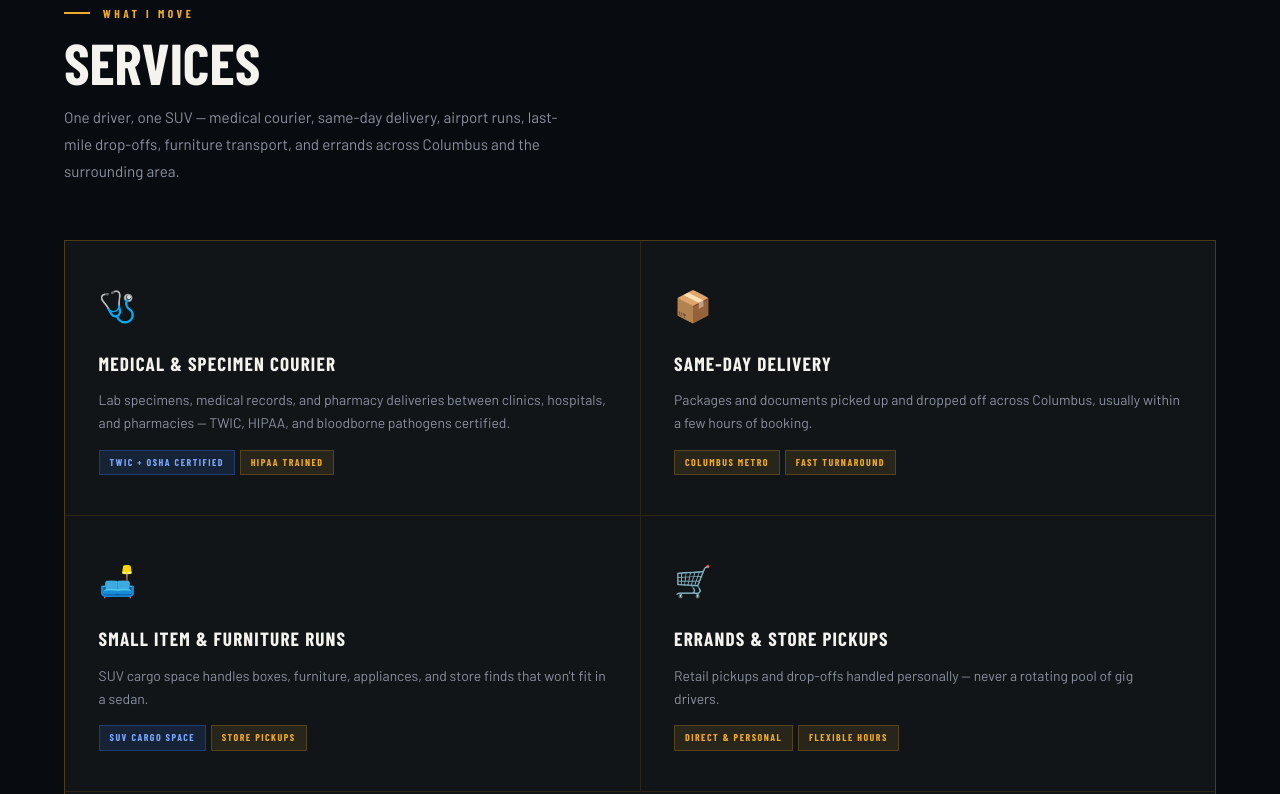
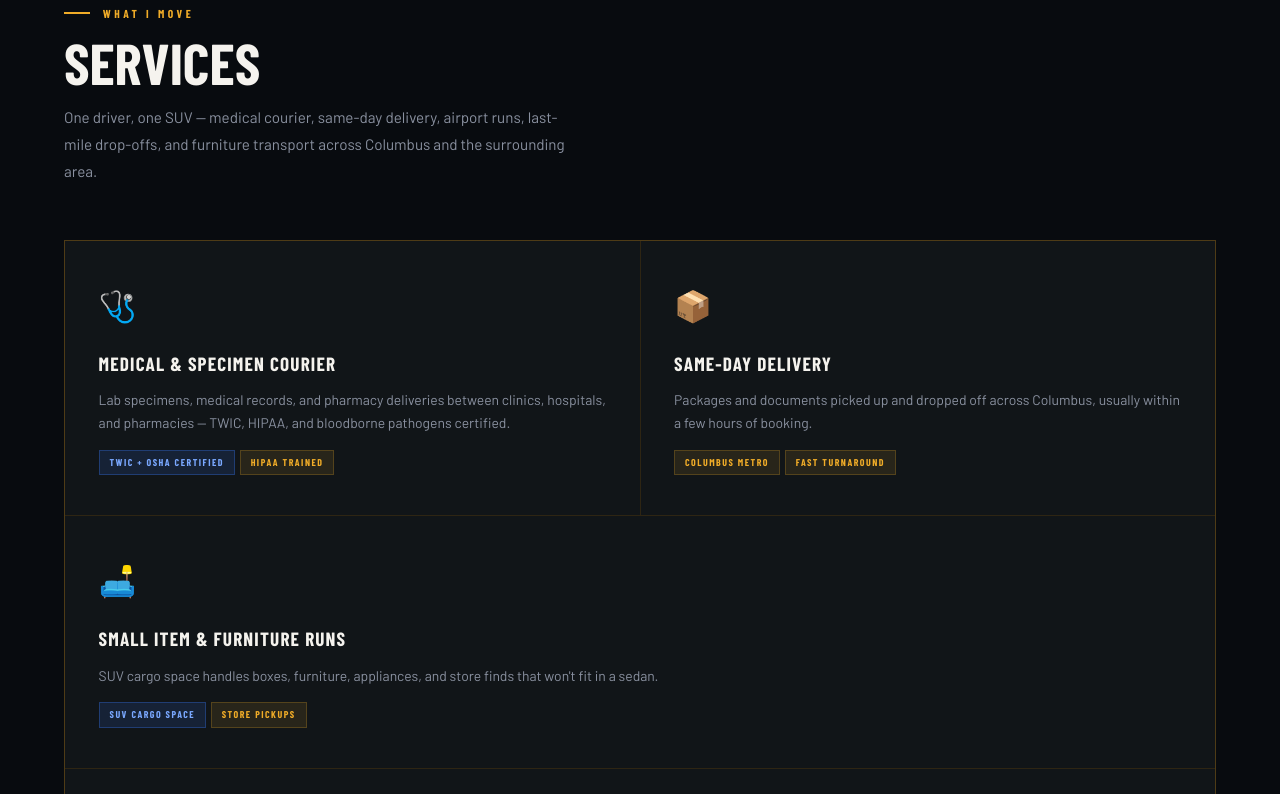
Before and after one commit to Juliangivens1/miscomm-courier, a plain HTML site: page index.html in a window 1280 px wide. Shown: the part 1393-2187 px from the top of the page. Drawn offline with nearby package versions, Linux system fonts and the light colour scheme; a web font is replaced by a local one.

Commit message:
Remove Errands & Store Pickups service (#8)
Drops the service card, its booking-form dropdown option, and its
footer link. Small Item & Furniture Runs now spans full width to
close the gap left in the services grid, and the hero/section copy
no longer mentions errand delivery.


Claude-Session: https://claude.ai/code/session_018nMMM3AdYi3EGmzpC2fzDd

Co-authored-by: Claude <noreply@anthropic.com>

```diff
--- a/index.html
+++ b/index.html
@@ -677,7 +677,7 @@
   <div class="hero-left">
     <div class="eyebrow"><span class="eyebrow-line"></span>Medical &amp; Same-Day Courier — Columbus, Ohio</div>
     <h1 class="hero-title">WHERE 70<br><span class="amber">MEETS 71,</span><br><span class="outline">IT'S THERE SAME DAY.</span></h1>
-    <p class="hero-desc">Miscomm Logistics runs medical and specimen courier work alongside same-day package, item, and errand delivery out of Columbus — the interchange where I-70 and I-71 cross. TWIC and HIPAA credentialed, I drive a 2026 Hyundai Santa Fe myself for every run across Columbus and the surrounding area, so nothing is ever handed off to a stranger along the way.</p>
+    <p class="hero-desc">Miscomm Logistics runs medical and specimen courier work alongside same-day package and item delivery out of Columbus — the interchange where I-70 and I-71 cross. TWIC and HIPAA credentialed, I drive a 2026 Hyundai Santa Fe myself for every run across Columbus and the surrounding area, so nothing is ever handed off to a stranger along the way.</p>
     <div class="hero-actions">
       <a href="tel:+16145268207" class="btn-call">📞 Call (614) 526-8207</a>
       <a href="#contact" class="btn-primary">Book a Delivery</a>
@@ -725,7 +725,7 @@
 <section class="section" id="services">
   <div class="section-eyebrow">What I Move</div>
   <h2 class="section-title">SERVICES</h2>
-  <p class="section-desc">One driver, one SUV — medical courier, same-day delivery, airport runs, last-mile drop-offs, furniture transport, and errands across Columbus and the surrounding area.</p>
+  <p class="section-desc">One driver, one SUV — medical courier, same-day delivery, airport runs, last-mile drop-offs, and furniture transport across Columbus and the surrounding area.</p>
   <div class="services-grid">
     <div class="service-card">
       <span class="service-icon">🩺</span>
@@ -739,17 +739,11 @@
       <p class="service-desc">Packages and documents picked up and dropped off across Columbus, usually within a few hours of booking.</p>
       <div><span class="stag">Columbus Metro</span><span class="stag">Fast Turnaround</span></div>
     </div>
-    <div class="service-card">
+    <div class="service-card" style="grid-column:1 / -1;">
       <span class="service-icon">🛋️</span>
       <div class="service-title">Small Item &amp; Furniture Runs</div>
       <p class="service-desc">SUV cargo space handles boxes, furniture, appliances, and store finds that won't fit in a sedan.</p>
       <div><span class="stag blue">SUV Cargo Space</span><span class="stag">Store Pickups</span></div>
-    </div>
-    <div class="service-card">
-      <span class="service-icon">🛒</span>
-      <div class="service-title">Errands &amp; Store Pickups</div>
-      <p class="service-desc">Retail pickups and drop-offs handled personally — never a rotating pool of gig drivers.</p>
-      <div><span class="stag">Direct &amp; Personal</span><span class="stag">Flexible Hours</span></div>
     </div>
     <div class="service-card" style="grid-column:1 / -1;">
       <span class="service-icon">✈️</span>
@@ -899,7 +893,6 @@
           <option value="Airport Pickup / Drop-Off">Airport Pickup / Drop-Off</option>
           <option value="Last-Mile / Business Delivery">Last-Mile / Business Delivery</option>
           <option value="Furniture / Large Item">Furniture / Large Item</option>
-          <option value="Store Pickup / Errand">Store Pickup / Errand</option>
           <option value="Other">Other</option>
         </select>
       </div>
@@ -969,7 +962,6 @@
         <li><a href="#services">Airport Pickup &amp; Drop-Off</a></li>
         <li><a href="#services">Last-Mile Transport</a></li>
         <li><a href="#services">Furniture &amp; Item Transport</a></li>
-        <li><a href="#services">Errands &amp; Store Pickups</a></li>
       </ul>
     </div>
     <div>
```
